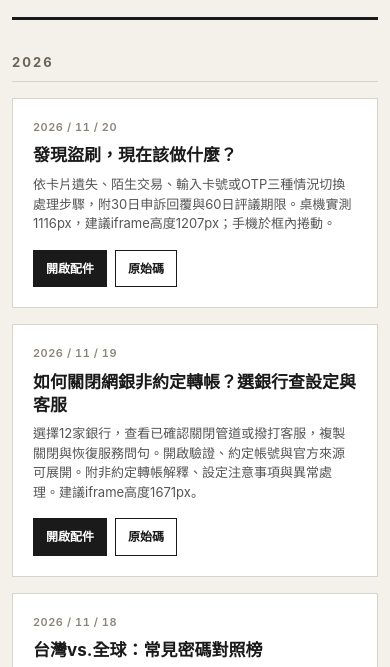
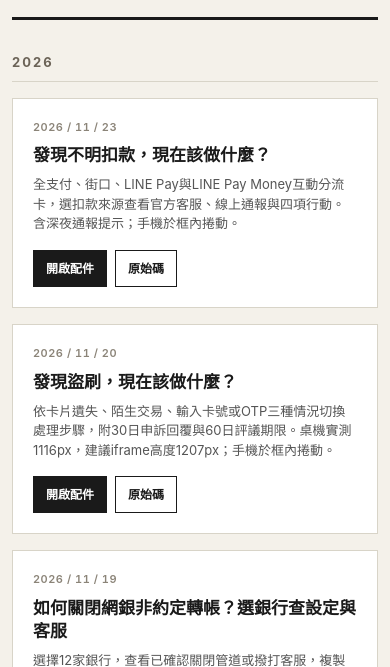
Before and after one commit to terrylee-lang/bnext-visuals, a plain HTML site: page index.html in a window 390 px wide. Shown: the part 149-816 px from the top of the page. Drawn offline with Linux system fonts and the light colour scheme.

Commit message:
index: add mobile payment fraud guide

```diff
--- a/index.html
+++ b/index.html
@@ -185,6 +185,13 @@
 
   <div class="year-label">2026</div>
   <div class="grid">
+    <div class="card">
+      <div class="card-date">2026 / 11 / 23</div>
+      <h3 class="card-title">發現不明扣款，現在該做什麼？</h3>
+      <p class="card-desc">全支付、街口、LINE Pay與LINE Pay Money互動分流卡，選扣款來源查看官方客服、線上通報與四項行動。含深夜通報提示；手機於框內捲動。</p>
+      <div class="card-actions"><a class="btn primary" href="./2026/11-mobile-payment-fraud-guide.html?preview=1" target="_blank" rel="noopener">開啟配件</a><a class="btn secondary" href="https://github.com/terrylee-lang/bnext-visuals/blob/main/2026/11-mobile-payment-fraud-guide.html" target="_blank" rel="noopener">原始碼</a></div>
+    </div>
+
     <div class="card">
       <div class="card-date">2026 / 11 / 20</div>
       <h3 class="card-title">發現盜刷，現在該做什麼？</h3>
```
